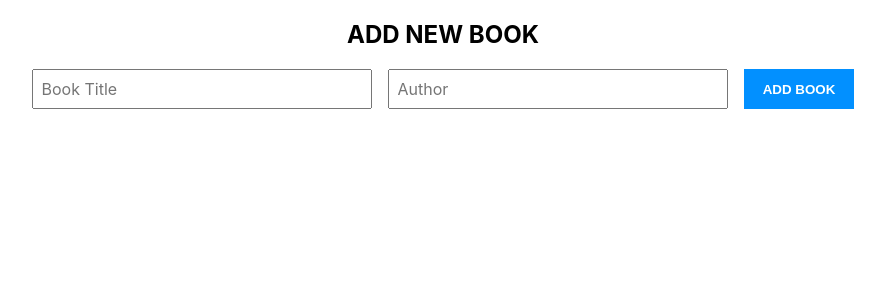
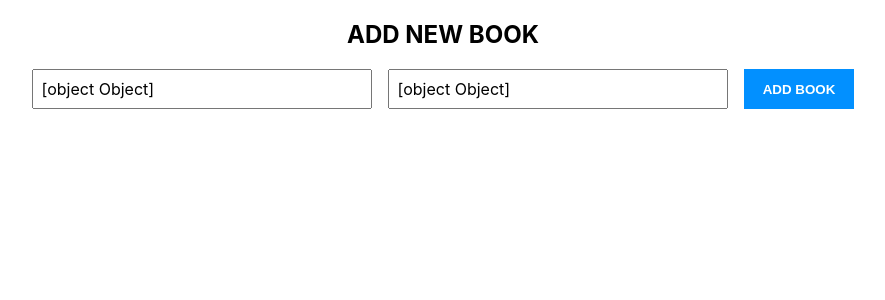
Before and after one commit to RoyJumah/React-Bookstore, a React (Create React App) app: page / in a window 1280 px wide. Shown: the top 300 px of the page, without its empty margins (197-1082 px from the left). Built offline with nearby package versions, Linux system fonts and the light colour scheme.

Commit message:
Add event handlers to form

```diff
--- a/src/components/BookForm.js
+++ b/src/components/BookForm.js
@@ -1,16 +1,56 @@
-import React, { Fragment } from "react";
+import React, { useState } from "react";
 import "./BookForm.css";
 
-const BookForm = () => (
+const BookForm = (props) => {
+  const [enteredTitle, setEnteredTitle] = useState({
+    bookTitle: "",
+  });
+
+  const [enteredAuthor, setEnteredAuthor] = useState({
+    bookAuthor: "",
+  });
+
+  const titleChangeHandler = (event) => {
+    setEnteredTitle(event.target.value);
+  };
+
+  const authorChangeHandler = (event) => {
+    setEnteredAuthor(event.target.value);
+  };
+
+  const submitHandler = (event) => {
+    event.preventDefault();
+
+    const bookData = {
+      bookTitle: enteredTitle,
+      bookAuthor: enteredAuthor,
+    };
+
+    props.onSaveBookData(bookData);
+    setEnteredTitle("");
+    setEnteredAuthor("");
+  };
+
+  return (
     <>
-    <form>
+      <form onSubmit={submitHandler}>
         <h2>ADD NEW BOOK</h2>
         <div className="new-expense__controls">
           <div className="new-expense__control">
-          <input type="text" placeholder="Book Title" />
+            <input
+              type="text"
+              placeholder="Book Title"
+              value={enteredTitle}
+              onChange={titleChangeHandler}
+            />
           </div>
           <div className="new-expense__control">
-          <input type="text" placeholder="Author" />
+            <input
+              type="text"
+              placeholder="Author"
+              value={enteredAuthor}
+              onChange={authorChangeHandler}
+            />
           </div>
           <div className="new-book__actions">
             <button type="submit">Add Book</button>
@@ -19,5 +59,6 @@ const BookForm = () => (
       </form>
     </>
   );
+};
 
 export default BookForm;
```
Lines whose indentation alone changed are shown as unchanged.
